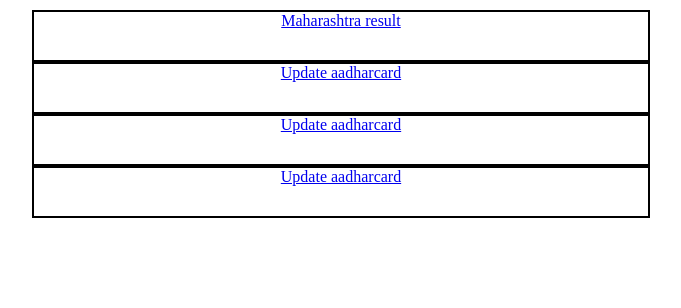
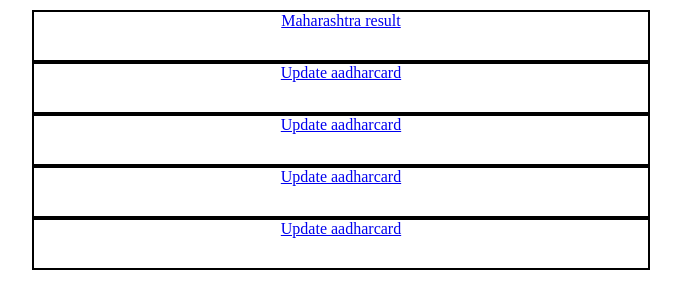
Before and after one commit to ajeetkumar95461857/Digi_rural, a plain HTML site: page Navbar/Results/index.html in a window 1280 px wide. Shown: the whole page, without its empty margins (299-980 px from the left). Drawn offline with Linux system fonts and the light colour scheme.

Commit message:
Adding more button in Results page.

```diff
--- a/Navbar/Results/index.html
+++ b/Navbar/Results/index.html
@@ -29,6 +29,11 @@
               <a href="https://uidai.gov.in/en/my-aadhaar/update-aadhaar.html">Update aadharcard</a>
             </div>
           </div>
+          <div class="box1">
+            <div class="flex1">
+              <a href="https://uidai.gov.in/en/my-aadhaar/update-aadhaar.html">Update aadharcard</a>
+            </div>
+          </div>
     </div>
 </body>
 <script src="./index.js"></script>
```
